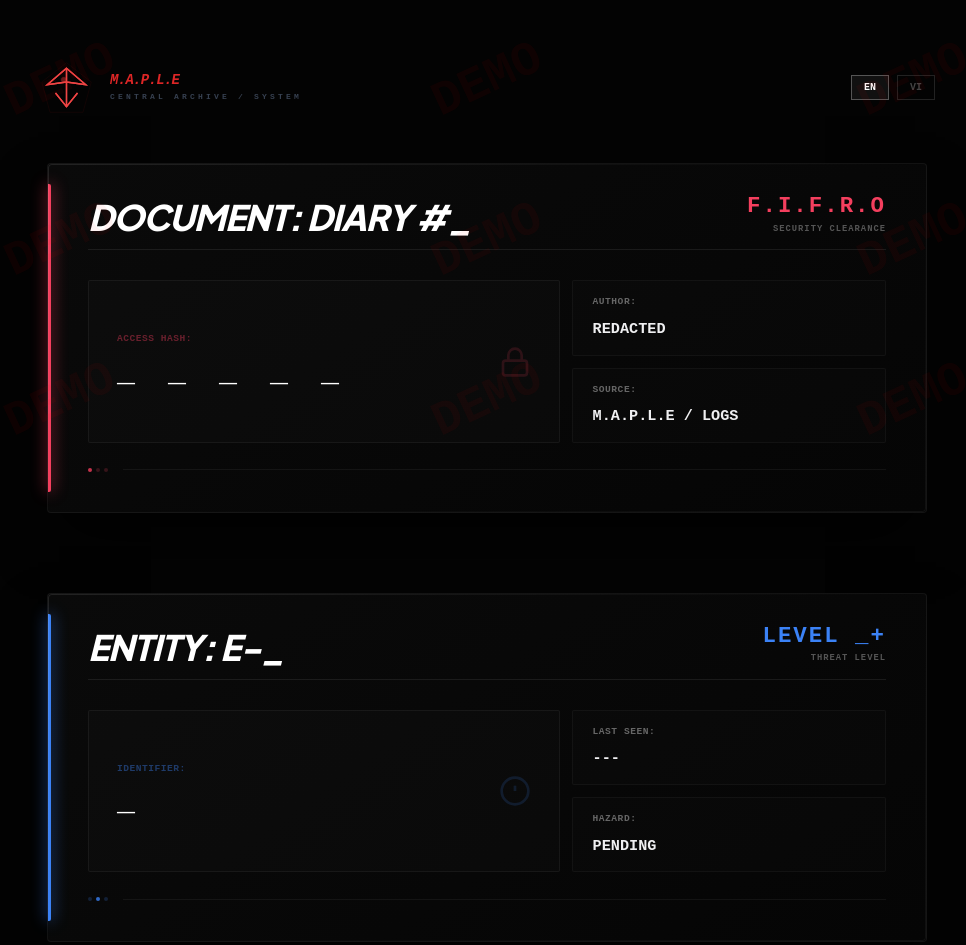
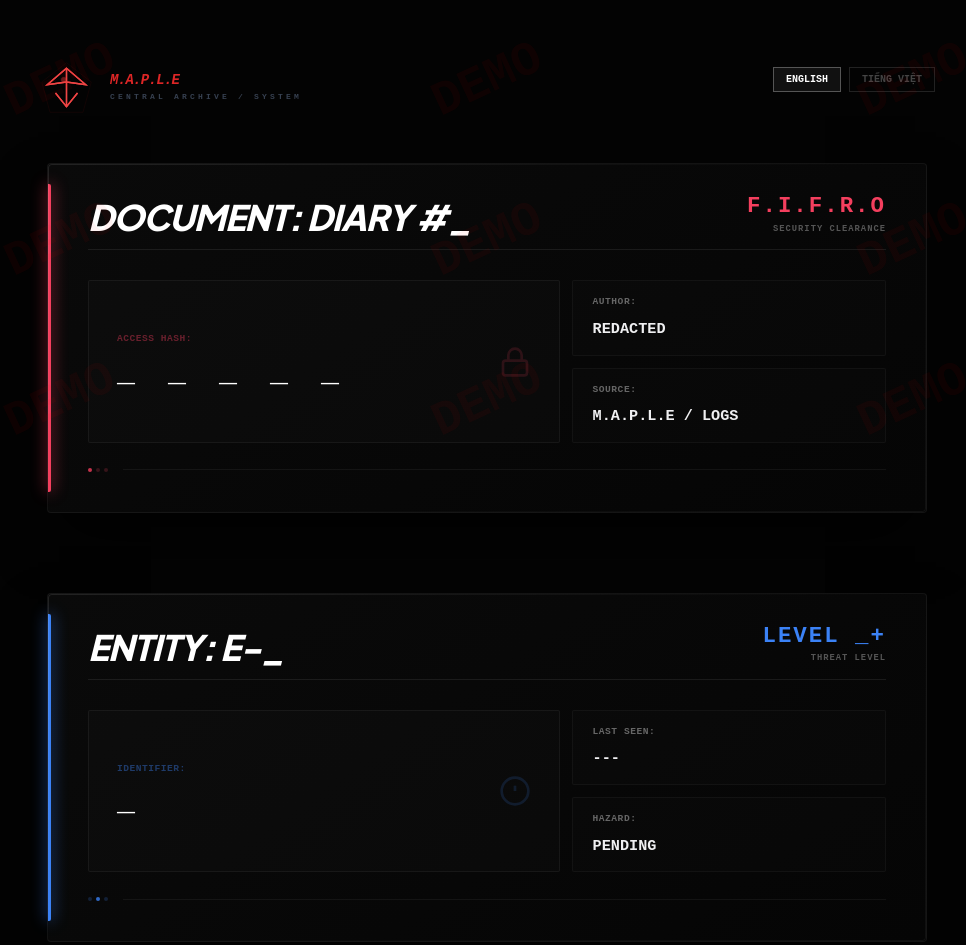
Before and after one commit to beestudio2026/maple-preview, a plain HTML site: page banghosotest.html in a window 1280 px wide. Shown: the top 945 px of the page, without its empty margins (153-1119 px from the left). Drawn offline with nearby package versions, Linux system fonts and the light colour scheme.

Commit message:
Update banghosotest.html

```diff
--- a/banghosotest.html
+++ b/banghosotest.html
@@ -155,10 +155,11 @@
         </div>
     </div>
 
-    <div class="flex gap-2">
-        <button onclick="setLanguage('en')" id="btn-en" class="lang-btn active">EN</button>
-        <button onclick="setLanguage('vi')" id="btn-vi" class="lang-btn">VI</button>
-    </div>
+        <!-- Language Switcher -->
+        <div class="flex justify-end gap-2 mb-4">
+            <button onclick="setLanguage('en')" id="btn-en" class="lang-btn active">ENGLISH</button>
+            <button onclick="setLanguage('vi')" id="btn-vi" class="lang-btn">TIẾNG VIỆT</button>
+        </div>
 </div>
 
         <!-- LOẠI 1: TÀI LIỆU NHẬT KÝ -->
```
